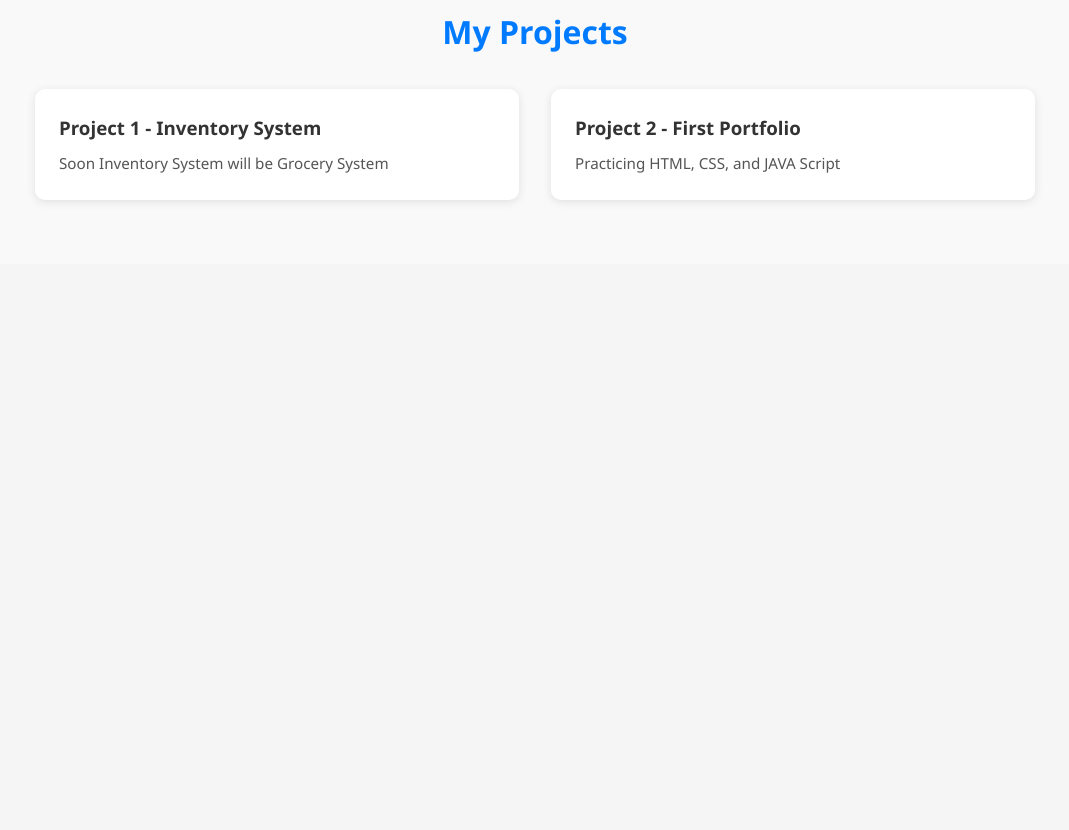
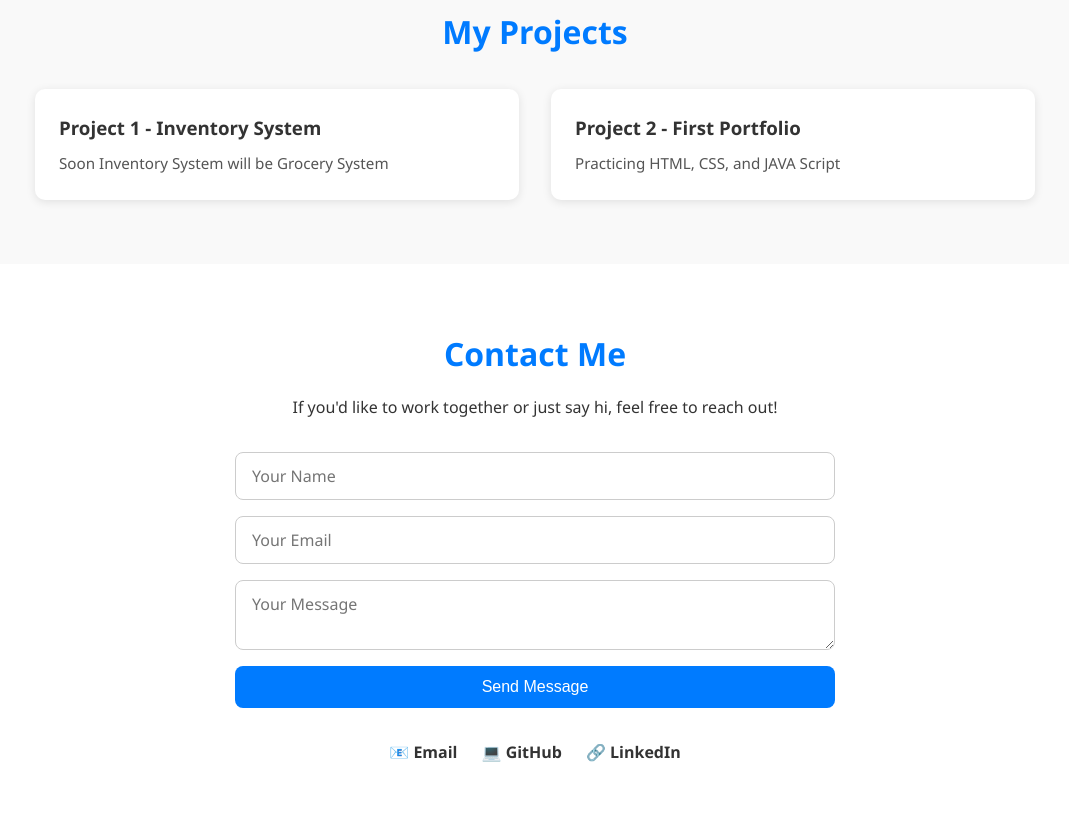
Before and after one commit to mr-mangoranda/Simplefolio, a plain HTML site: page index.html in a window 1280 px wide. Shown: the part 637-1467 px from the top of the page, without its empty margins (105-1174 px from the left). Before the commit the page ends 901 px from the top, so only its background shows below. Drawn offline with Linux system fonts and the light colour scheme; a script that the page names is missing.

Commit message:
Contact Section

```diff
--- a/index.html
+++ b/index.html
@@ -1,11 +1,13 @@
 <!DOCTYPE html>
 <html lang="en">
+
 <head>
   <meta charset="UTF-8" />
   <meta name="viewport" content="width=device-width, initial-scale=1.0" />
   <title>My Portfolio</title>
   <link rel="stylesheet" href="style.css" />
 </head>
+
 <body>
   <header>
     <nav>
@@ -60,6 +62,27 @@
     </div>
   </section>
 
+  <section id="contact" class="contact">
+    <div class="container">
+      <h2>Contact Me</h2>
+      <p>If you'd like to work together or just say hi, feel free to reach out!</p>
+
+      <form class="contact-form">
+        <input type="text" placeholder="Your Name" required />
+        <input type="email" placeholder="Your Email" required />
+        <textarea placeholder="Your Message" required></textarea>
+        <button type="submit">Send Message</button>
+      </form>
+
+      <div class="socials">
+        <a href="mailto:your@email.com">📧 Email</a>
+        <a href="https://github.com/yourusername" target="_blank">💻 GitHub</a>
+        <a href="https://www.linkedin.com/in/yourusername" target="_blank">🔗 LinkedIn</a>
+      </div>
+    </div>
+  </section>
+
+
 
   <script src="script.js"></script>
 </body>
--- a/style.css
+++ b/style.css
@@ -145,3 +145,69 @@ nav {
     color: #555;
     font-size: 0.95rem;
 }
+
+
+/* ------------- Contact Section styles ------------- */
+
+.contact {
+    padding: 4rem 2rem;
+    background-color: #fff;
+    text-align: center;
+}
+
+.contact h2 {
+    color: #007bff;
+    font-size: 2rem;
+    margin-bottom: 1rem;
+}
+
+.contact-form {
+    max-width: 600px;
+    margin: 2rem auto;
+    display: flex;
+    flex-direction: column;
+    gap: 1rem;
+}
+
+.contact-form input,
+.contact-form textarea {
+    padding: 0.75rem 1rem;
+    border: 1px solid #ccc;
+    border-radius: 8px;
+    font-size: 1rem;
+    font-family: inherit;
+    resize: vertical;
+}
+
+.contact-form button {
+    background-color: #007bff;
+    color: white;
+    border: none;
+    padding: 0.75rem 1rem;
+    border-radius: 8px;
+    font-size: 1rem;
+    cursor: pointer;
+    transition: background-color 0.3s ease;
+}
+
+.contact-form button:hover {
+    background-color: #0056b3;
+}
+
+.socials {
+    margin-top: 2rem;
+    display: flex;
+    justify-content: center;
+    gap: 1.5rem;
+}
+
+.socials a {
+    text-decoration: none;
+    color: #333;
+    font-weight: bold;
+    transition: color 0.3s ease;
+}
+
+.socials a:hover {
+    color: #007bff;
+}
```
